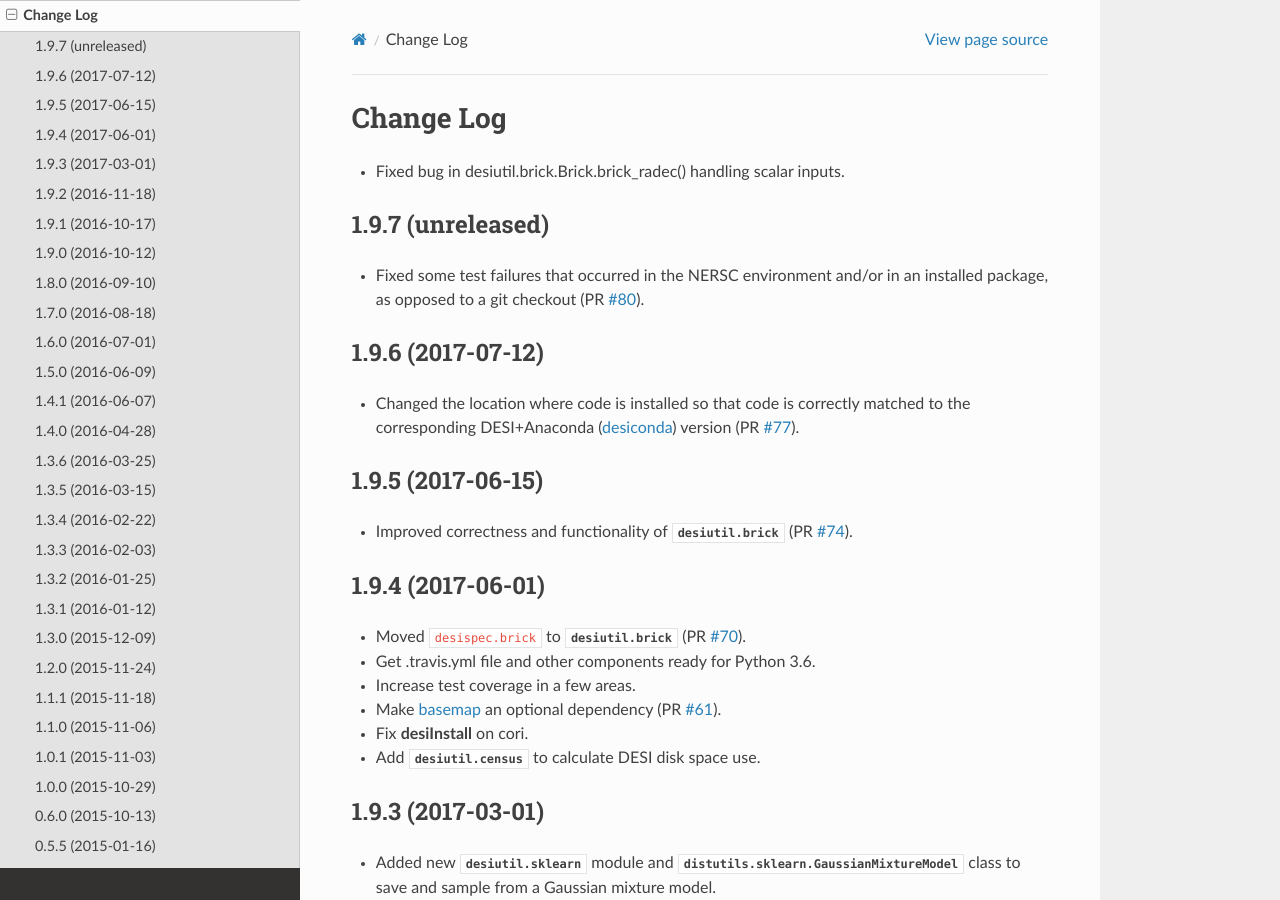
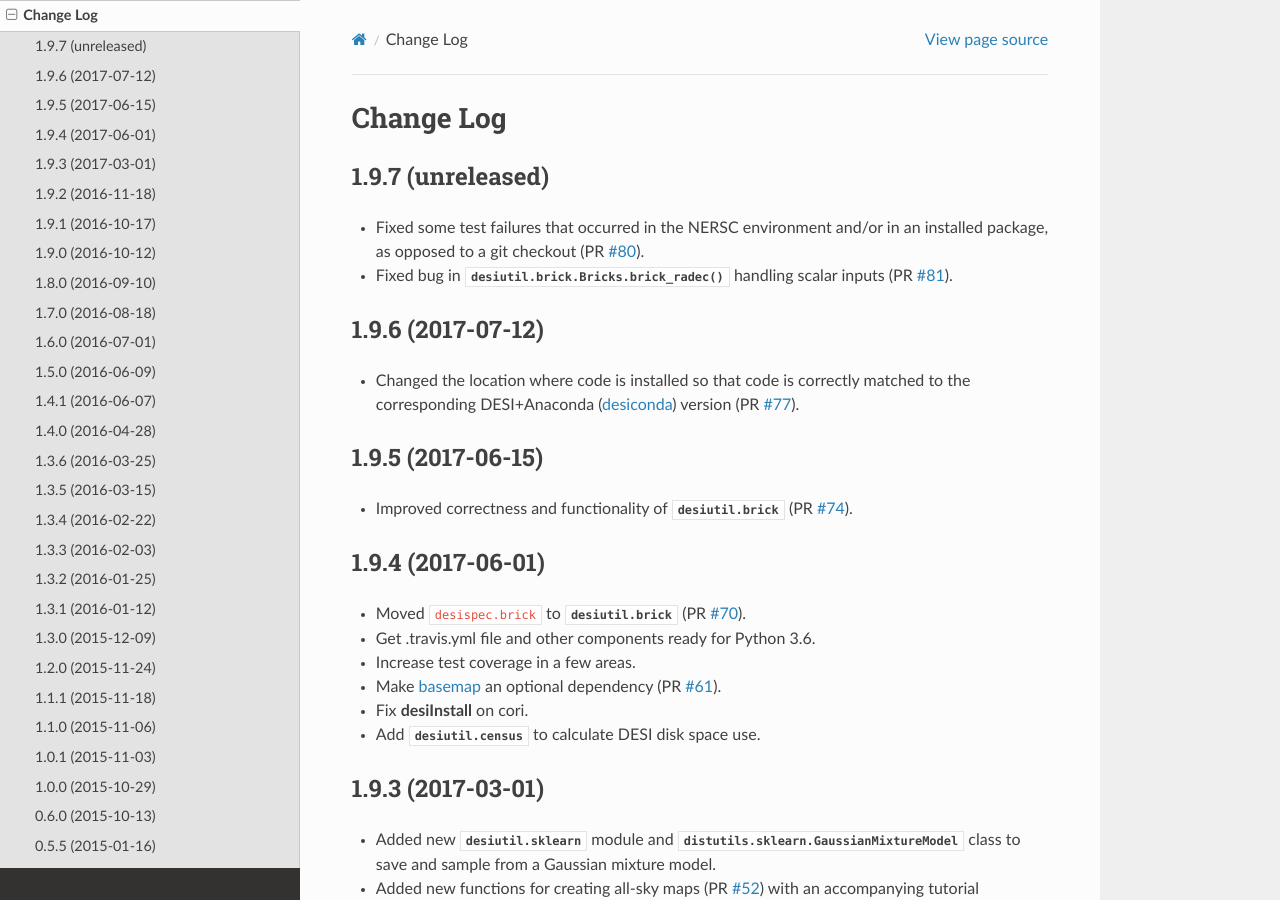
Before and after one commit to desihub/desiutil, a Sphinx documentation site: the page built from doc/changes.rst, in a window 1280 px wide and 900 px high. Built offline with Sphinx 7.4.7 and the Read the Docs theme 2.0.0, drawn with Linux system fonts in a browser that asks for light colours.

Commit message:
fix change log problems

```diff
--- a/doc/changes.rst
+++ b/doc/changes.rst
@@ -1,19 +1,17 @@
 ==========
 Change Log
 ==========
-
-* Fixed bug in desiutil.brick.Brick.brick_radec() handling scalar inputs.
-
-.. _`#81`: https://github.com/desihub/desiutil/pull/81
 
 1.9.7 (unreleased)
 ------------------
 
 * Fixed some test failures that occurred in the NERSC environment and/or
   in an installed package, as opposed to a git checkout (PR `#80`_).
+* Fixed bug in :meth:`desiutil.brick.Bricks.brick_radec` handling scalar inputs
+  (PR `#81`_).
 
 .. _`#80`: https://github.com/desihub/desiutil/pull/80
-
+.. _`#81`: https://github.com/desihub/desiutil/pull/81
 
 1.9.6 (2017-07-12)
 ------------------
@@ -30,7 +28,6 @@ Change Log
 * Improved correctness and functionality of :mod:`desiutil.brick` (PR `#74`_).
 
 .. _`#74`: https://github.com/desihub/desiutil/pull/74
-
 
 1.9.4 (2017-06-01)
 ------------------
```
